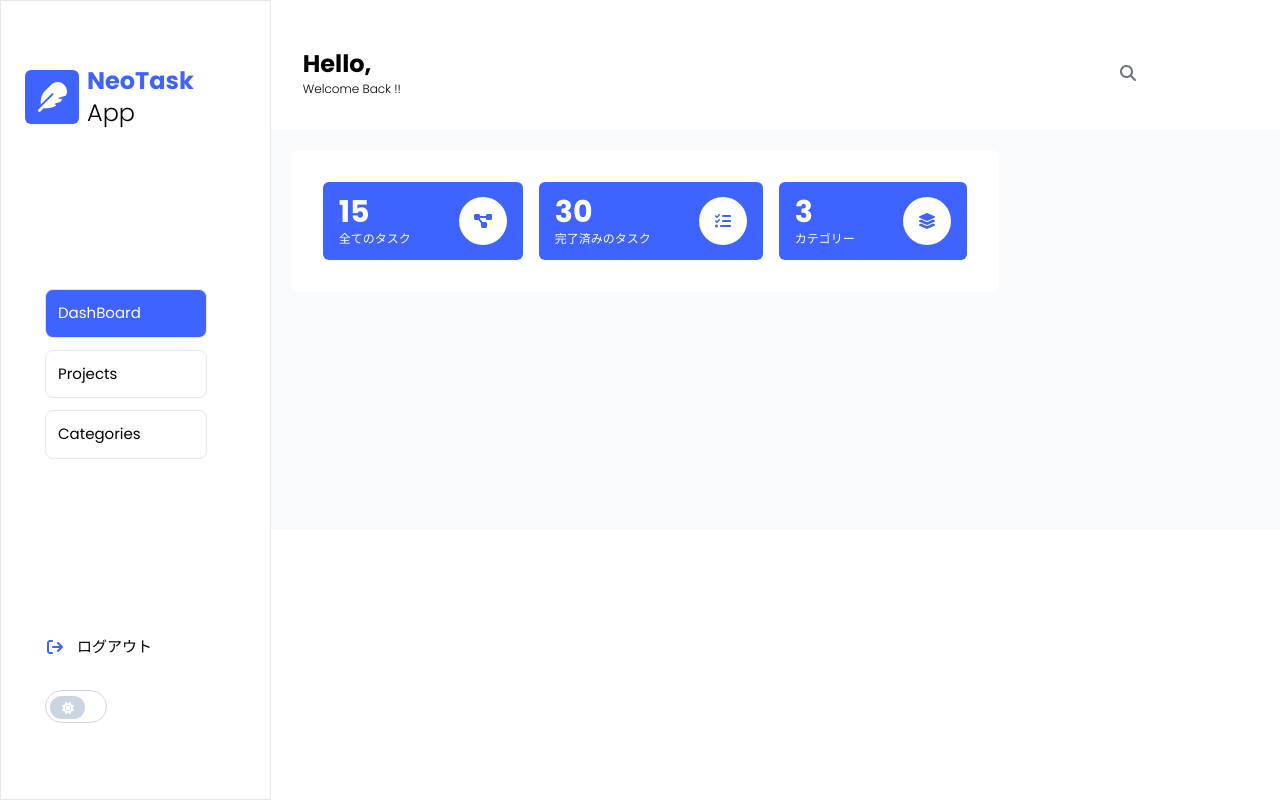
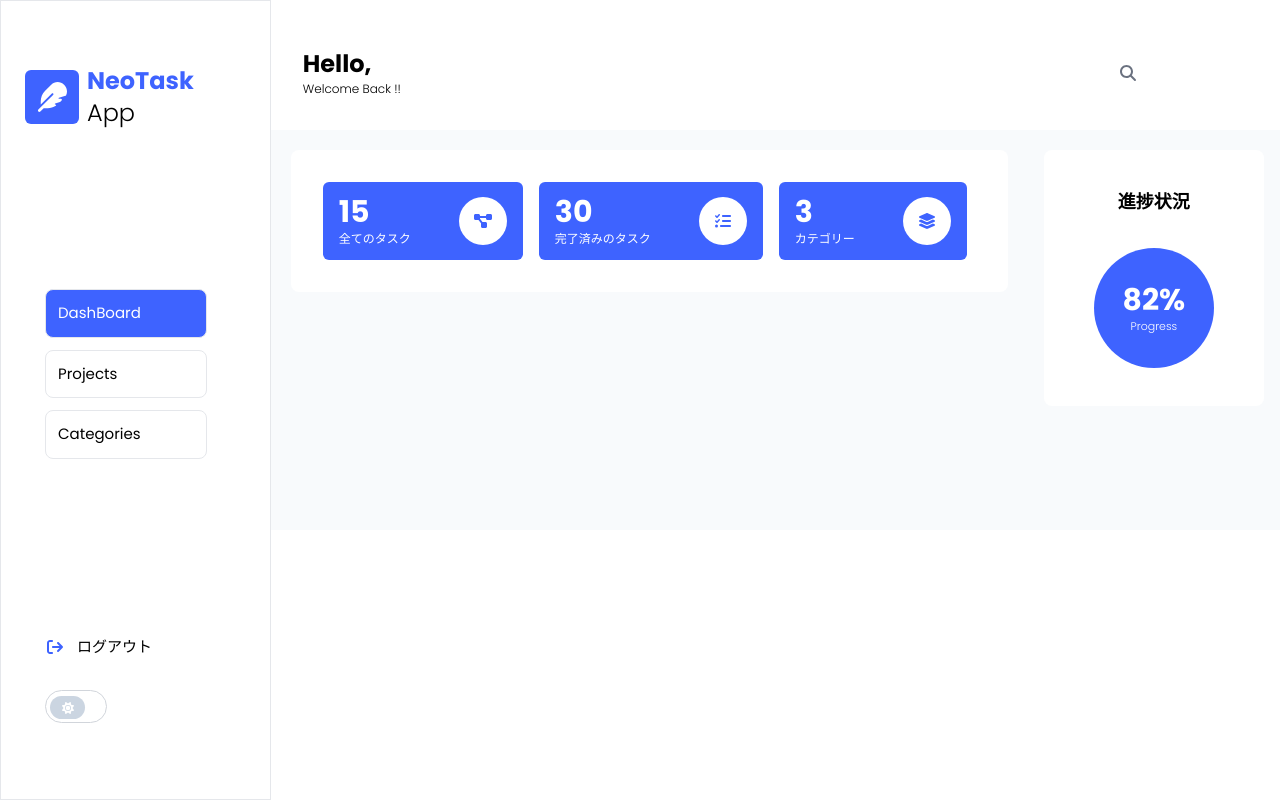
Before and after one commit to Kroro1208/neo-task-app, a Next.js app: page /dashboard in a window 1280 px wide. Built offline with nearby package versions, Linux system fonts and the light colour scheme.

Commit message:
進捗状況表示させた

```diff
--- a/src/app/components/dashboard/DashBoard.tsx
+++ b/src/app/components/dashboard/DashBoard.tsx
@@ -8,15 +8,13 @@ const DashBoard = () => {
   const {isDark, setIsDark } = useGlobalContextProvider();
 
   return (
-    <div className="poppins w-full">
-      <TopBar />
-      <div className={`${isDark ? "bg-transparent" : "bg-slate-50"} flex h-[400px]`}>
+      <div className="poppins w-full h-full">
         {/* main content */}
         <div>
-          <Statistics />
+          <TopBar />
+          <MainArea/>
         </div>
       </div>
-    </div>
   )
 }
 
--- a/src/app/components/dashboard/Main/MainArea.tsx
+++ b/src/app/components/dashboard/Main/MainArea.tsx
@@ -1,9 +1,16 @@
+import { useGlobalContextProvider } from '@/app/ContextAPI'
 import React from 'react'
+import Statistics from '../StatisticsArea/Statistics';
+import RightSideBar from './RightSideBar';
 
 const MainArea = () => {
+  const {isDark ,setIsDark} = useGlobalContextProvider();
   return (
-    <div>
-      MainArea
+    <div className={`${isDark ? "bg-transparent" : "bg-slate-50"} flex h-[400px]`}>
+      <div className='w-9/12'>
+        <Statistics />
+      </div>
+      <RightSideBar />
     </div>
   )
 }
--- /dev/null
+++ b/src/app/components/dashboard/Main/RightSideBar.tsx
@@ -0,0 +1,19 @@
+import { useGlobalContextProvider } from "@/app/ContextAPI";
+
+const RightSideBar = () => {
+    const { isDark, setIsDark } = useGlobalContextProvider();
+  return (
+    <div className="w-3/12 flex flex-col p-4 gap-4">
+      <div className={`${isDark ? "bg-blackColorDark" : "bg-white"}
+        mt-1 rounded-lg h-64 flex flex-col items-center justify-center gap-8`}>
+        <span className="font-semibold text-lg">進捗状況</span>
+        <div className="bg-mainColor w-[120px] h-[120px] rounded-full flex flex-col items-center justify-center">
+            <span className="font-bold text-3xl text-white">82%</span>
+            <span className="text-[11px] text-white font-light">Progress</span>
+        </div>
+      </div>
+    </div>
+  )
+}
+
+export default RightSideBar
--- a/src/app/components/dashboard/StatisticsArea/Statistics.tsx
+++ b/src/app/components/dashboard/StatisticsArea/Statistics.tsx
@@ -18,7 +18,7 @@ const Statistics = () => {
     const { isDark, setIsDark } = useGlobalContextProvider();
 
   return (
-    <div className={`${isDark ? "bg-blackColor" : "bg-white"} m-5 p-8 rounded-lg flex gap-4`}>
+    <div className={`${isDark ? "bg-blackColorDark" : "bg-white"} m-5 p-8 rounded-lg flex gap-4`}>
       {staticticsCrd.map((singleCard, cardIndex) => (
         <div key={cardIndex}>
             <Card singleCard={singleCard}/>
```
